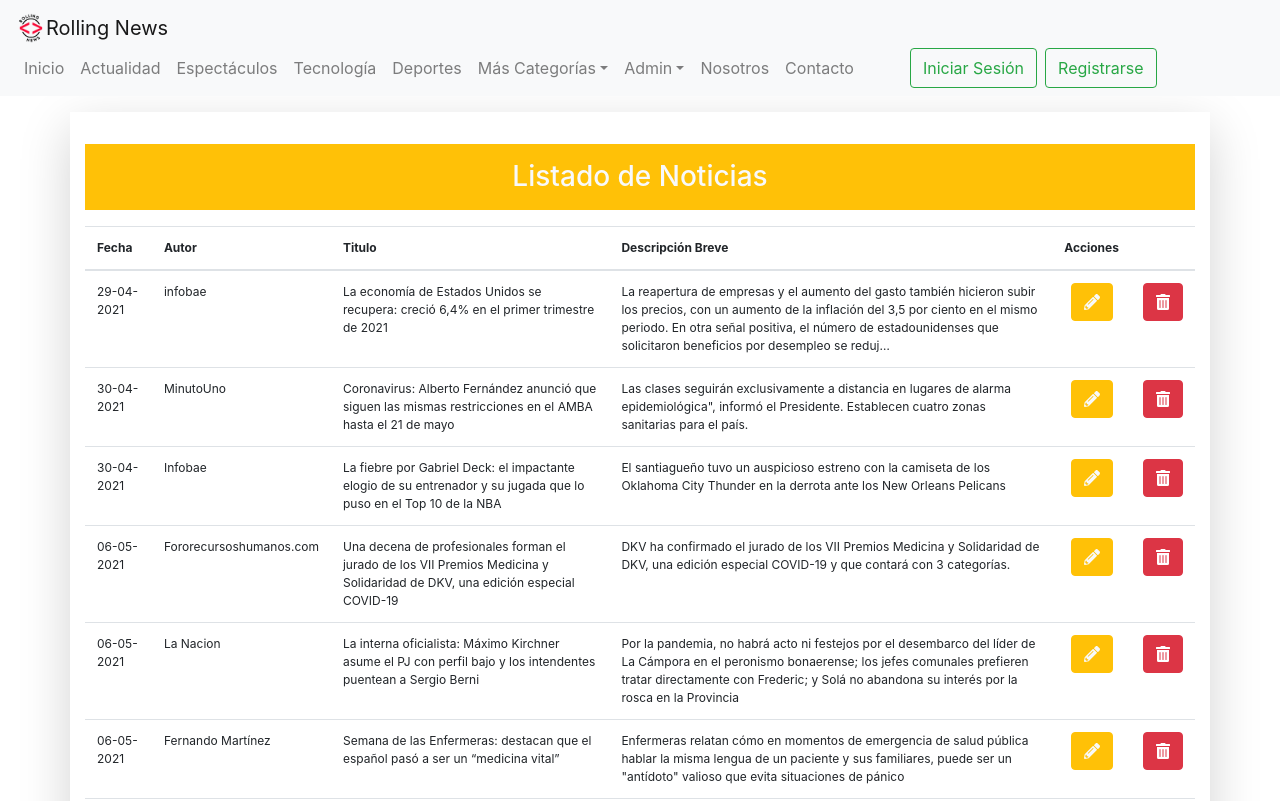
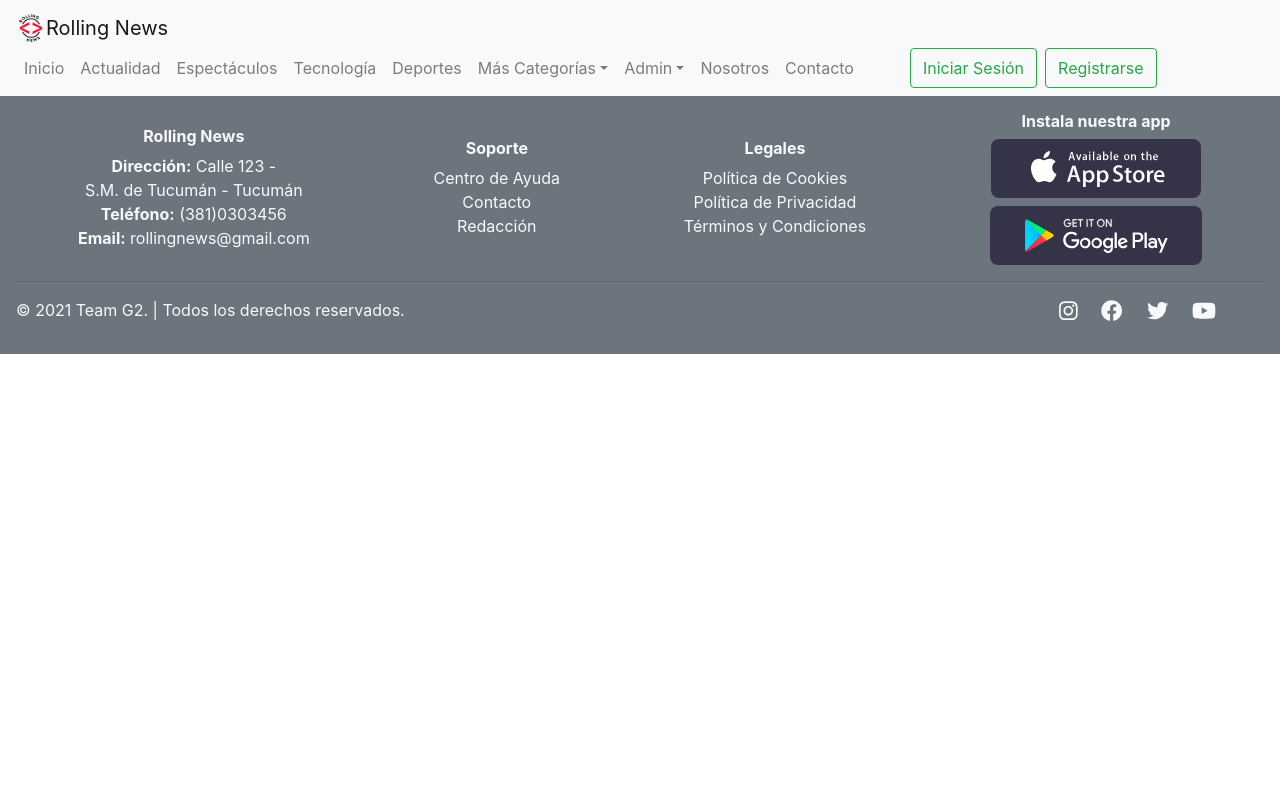
Before and after one commit to slmoran90/RollingNews-Grupo2, a React (Create React App) app: page /noticias/listar in a window 1280 px wide. Shown: the top 801 px of the page. Built offline with nearby package versions, Linux system fonts and the light colour scheme; data requests are answered from the project's data file.

Commit message:
Termino rama admCategorias. Queda pendiente mejorar maquetado y ordenar las noticias de una categoria.

```diff
--- a/src/App.js
+++ b/src/App.js
@@ -10,7 +10,6 @@ import NoticiaCompleta from "./components/noticias/NoticiaCompleta";
 import Error404 from "./components/Error404";
 import Swal from "sweetalert2";
 import Footer from "./components/common/Footer";
-import ListarNoticias from "./components/noticias/ListarNoticias";
 
 function App() {
   // URL donde estan guardadas las categorias
@@ -97,10 +96,6 @@ function App() {
         </Route>
         <Route exact path="/noticias/listar">
           {/* muestra lista de TODAS las noticias */}
-          <ListarNoticias>
-            noticias={noticias}
-            consultarAPInoticias={consultarAPInoticias}
-          </ListarNoticias>
         </Route>
         <Route path="*">
           <Error404></Error404>
--- a/src/components/noticias/ItemNoticia.js
+++ /dev/null
@@ -1,26 +0,0 @@
-import React from 'react';
-import { Button } from "react-bootstrap";
-import {Link} from 'react-router-dom'
-import { FontAwesomeIcon } from '@fortawesome/react-fontawesome';
-import { faPencilAlt,faTrashAlt } from '@fortawesome/free-solid-svg-icons';
-
-const ItemNoticia = (props) => {
-    // console.log(props)
-    const eliminaNoticia = () =>{
-        console.log("elimina noticia")
-    }
-
-    return (
-        <tr className="textoNoticia">
-            <td>{props.info.fechaNoticia}</td>
-            <td>{props.info.autorNoticia}</td>
-            <td>{props.info.tituloNoticia}</td>
-            <td>{props.info.noticiaBreve}</td>
-
-            <td className='text-center'><Link className='btn btn-warning text-light' to={'/noticias/editar/'+props.info.id}><FontAwesomeIcon icon={faPencilAlt}></FontAwesomeIcon> </Link></td>
-            <td className='text-right'><Button variant='danger' onClick={()=> eliminaNoticia(props.info.id)}><FontAwesomeIcon icon={faTrashAlt}></FontAwesomeIcon></Button></td>
-        </tr>
-    );
-};
-
-export default ItemNoticia;
--- a/src/components/noticias/ListarNoticias.js
+++ /dev/null
@@ -1,74 +0,0 @@
-
-import React, {useEffect,useState} from 'react';
-import { Container, Table } from 'react-bootstrap';
-import ItemNoticia from './ItemNoticia';
-import Swal from 'sweetalert2';
-
-const ListarNoticias = (props) => {
-    console.log('PROPS en listar noticias: ', props)
-    // URL donde estan almacenadas las noticias
-    // const URLnoticias = process.env.REACT_APP_API_URLnoticias;
-
-     // state para almacenar resultados del fetch
-    // const [noticias, setNoticias] = useState([]);
-
-    // useEffect(async () => {
-    //     consultarAPInoticias();
-    // }, [])
-
-    // const consultarAPInoticias = async () => {
-    // // buscar las noticias que tengan las categoria pasada como parametro en la URL
-    //     try {
-    //         const respuesta = await fetch(URLnoticias);
-    //         if (respuesta.status === 200) {
-    //             const noticiasFiltradas = await respuesta.json();
-    //             setNoticias(noticiasFiltradas);
-    //         }
-    //     } catch (error) {
-    //         console.log(error);
-    //         Swal.fire(
-    //             'Ocurrió un Error!',
-    //             'Inténtelo en unos minutos.',
-    //             'error'
-    //         )
-    //     }
-    // }
-
-    return (
-        <Container className='container my-3 py-3 shadow-lg'>
-            <h3 className='text-center my-3 py-3 bg-warning text-light'>Listado de Noticias</h3>
-            <Table responsive>
-                <thead>
-                    <tr className="textoNoticia">
-                        <th>Fecha</th>
-                        <th>Autor</th>
-                        <th>Titulo</th>
-                        <th>Descripción Breve</th>
-                        <th>Acciones</th>
-                        <th></th>
-                    </tr>
-                </thead>
-                <tbody>
-                    {
-                        props.children[1].map((valor, indice) => <ItemNoticia key={indice} info={valor}></ItemNoticia>)
-                    }
-                </tbody>
-            </Table>
-        </Container>
-    );
-};
-
-export default ListarNoticias;
-
-// <div>
-//             {props.categoria[0] && (
-//                 <Container>
-//                     <h3>{props.categoria[0].categoria}</h3>
-//                     <div className='d-flex justify-content-around'>
-//                         {props.categoria.map((categoria) => (
-//                             <CardNoticia noticia={categoria} width={"18rem"} key={categoria.id}/>
-//                         ))}
-//                     </div>
-//                 </Container>
-//             )}
-//         </div>
```
